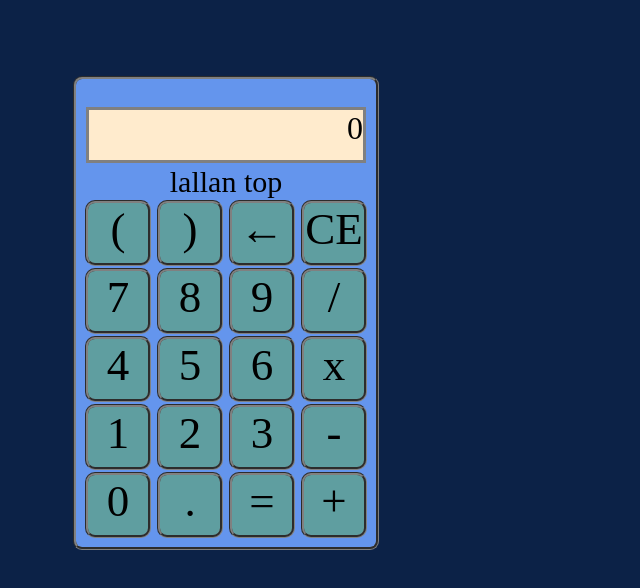
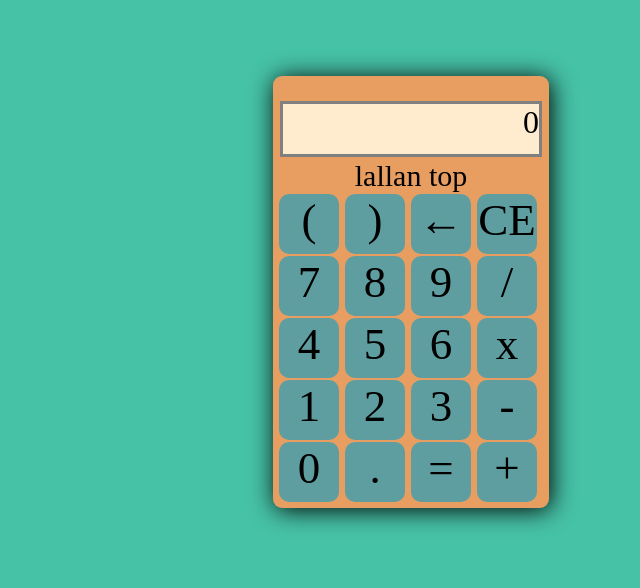
Before and after one commit to Vishnu-yes-i-am/devsnest-frontend, a plain HTML site: page calculator.html in a window 1280 px wide. Shown: the part 132-720 px from the top of the page, without its empty margins (235-875 px from the left). Drawn offline with Linux system fonts and the light colour scheme.

Commit message:
Add files via upload

```diff
--- a/calculator.html
+++ b/calculator.html
@@ -5,7 +5,8 @@
         .key{
             width: 60px;
             height: 60px;
-
+            position: relative;
+            display: flex;
             border-radius: 10px;
             background-color: cadetblue;
             display: inline-block;
@@ -18,20 +19,34 @@
             cursor: pointer;
         }
          .key:active{
-              background-color: rgb(35, 60, 61);
+              /* background-color: rgb(35, 60, 61); */
+              width: 57px;
+              height:57px;
             }
+        .key:hover{
+            box-shadow: 0px 0px 20px black;
+        }
 
         #display{
             background-color: blanchedalmond;
-            width: 274px;
+            width: 256px;
             height: 50px;
-
-            overflow: hidden;
+            overflow: hidden ;
             border: solid grey;
             font-size:xx-large;
             text-align: right;
             margin: 2px;
         }
+        .box{
+        padding: 5px;
+        border-width: 3px;
+        border-radius: 9px;
+        box-shadow: 2px  2px 25px black;
+        position: relative;;
+        width: fit-content;
+        background-color: rgb(233, 158, 97);
+        position: relative;
+        left: 500px;top: 200px;}
     </style>
 
     <script>
@@ -111,8 +126,8 @@
     </script>
     <title>Calculator</title>
 </head>
-<body style="background-color: rgb(12, 34, 71);">
-    <div style="padding: 8px; border: groove grey; border-width: 3px;border-radius: 9px; width: fit-content;background-color: cornflowerblue; position: relative;left: 300px;top: 200px;">
+<body style="background-color: rgb(70, 194, 167);">
+    <div class="box">
         <br>
     <div id="display">0</div>
     <div style="font-size: 30px; text-align: center;">lallan top</div>
```
